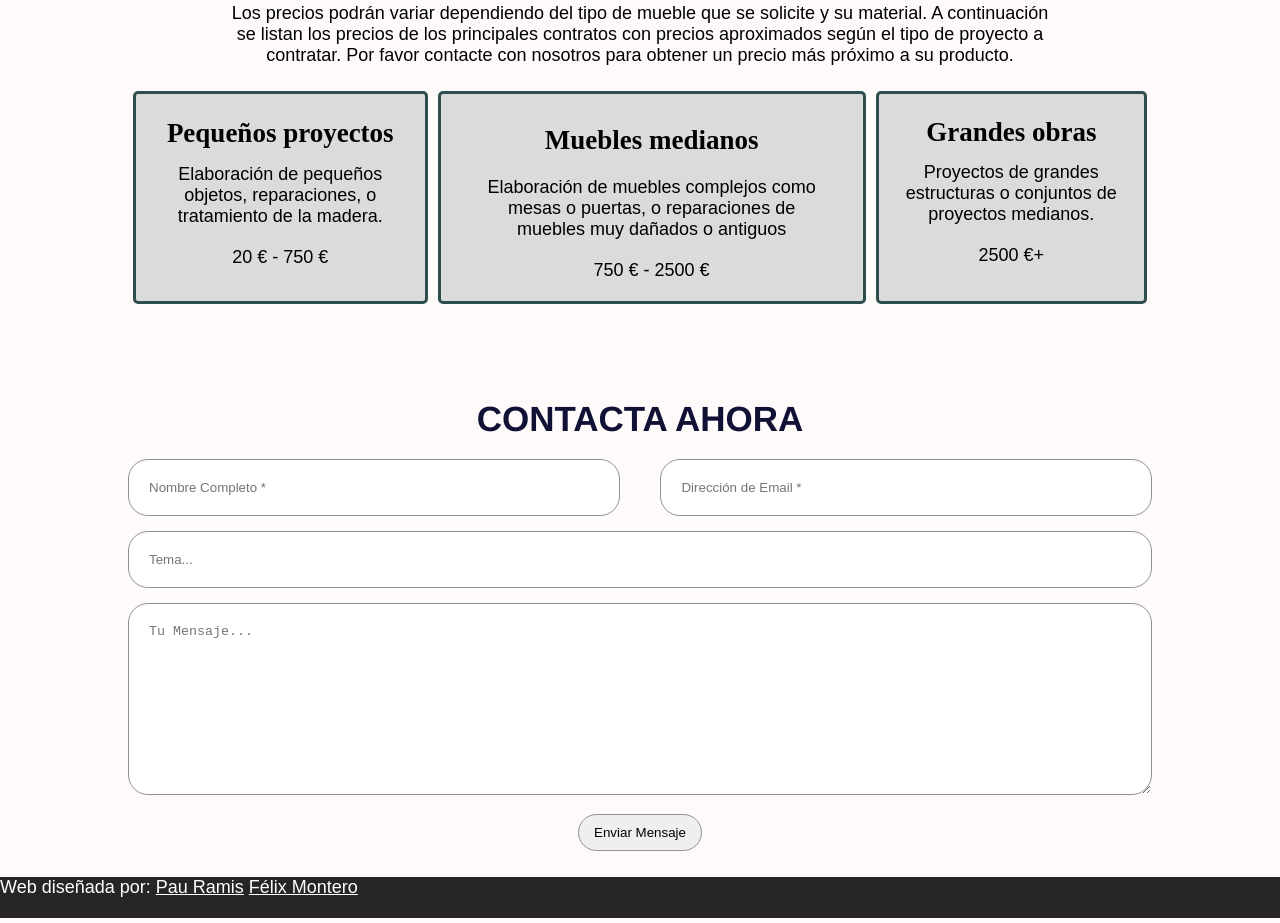
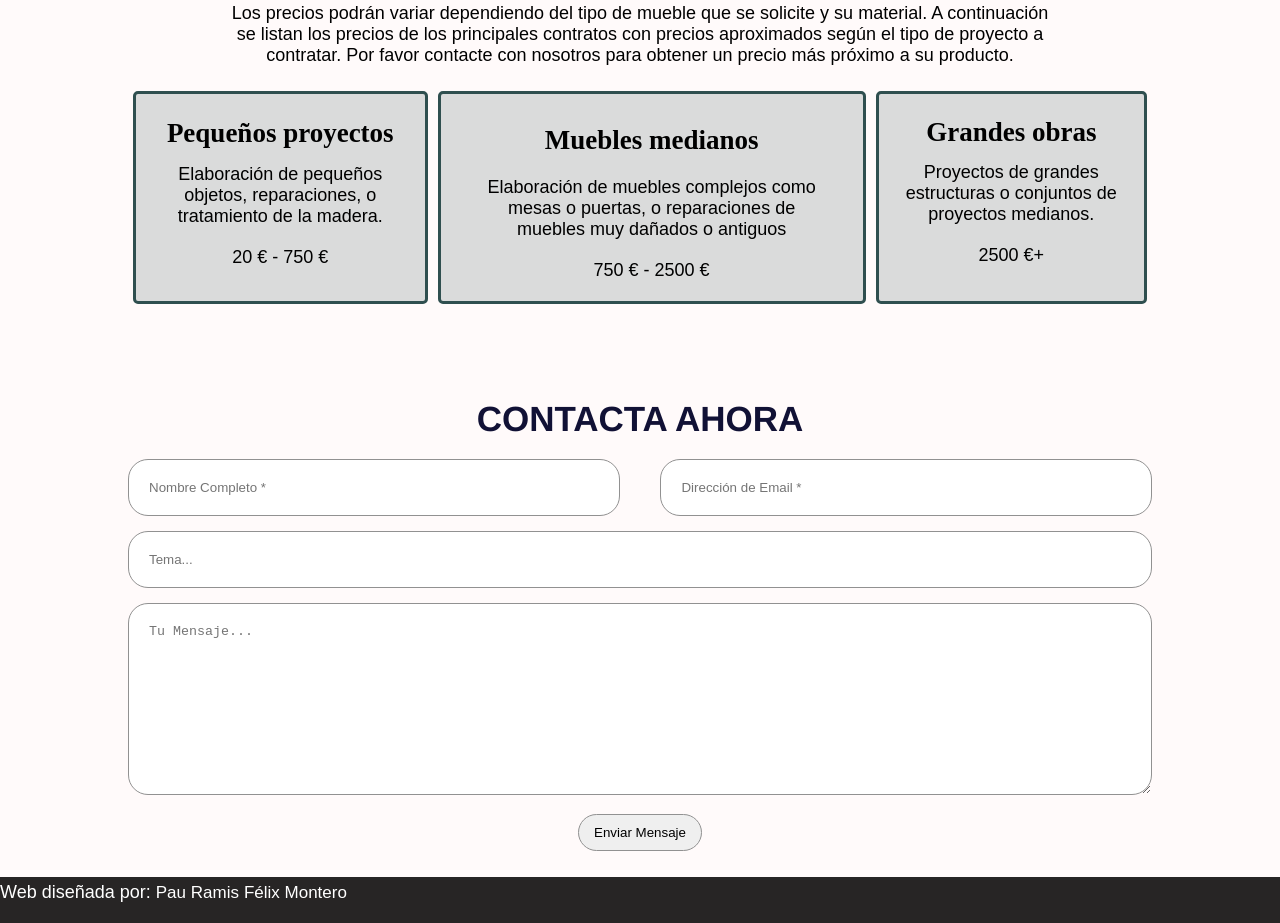
Before and after one commit to felixmontero/FINAL_PROYECT-DIW, a website: page src/index.html in a window 1280 px wide. Shown: the part 1033-1956 px from the top of the page. Drawn offline with Linux system fonts and the light colour scheme.

Commit message:
footer effect

```diff
--- a/style.css
+++ b/style.css
@@ -178,6 +178,7 @@
  }
 
  footer {
+  padding-top: 5px;
    background-color: #272525;
 
  }
@@ -188,7 +189,14 @@
 
  footer p a {
    color: #ffffff;
+   font-size: 17px;
+   text-decoration: none;
+
  }
+
+ footer p a:hover{
+  font-size: 16px;
+}
 
  /* *********************** */
  /* seccion C O N T A C T O */
```
